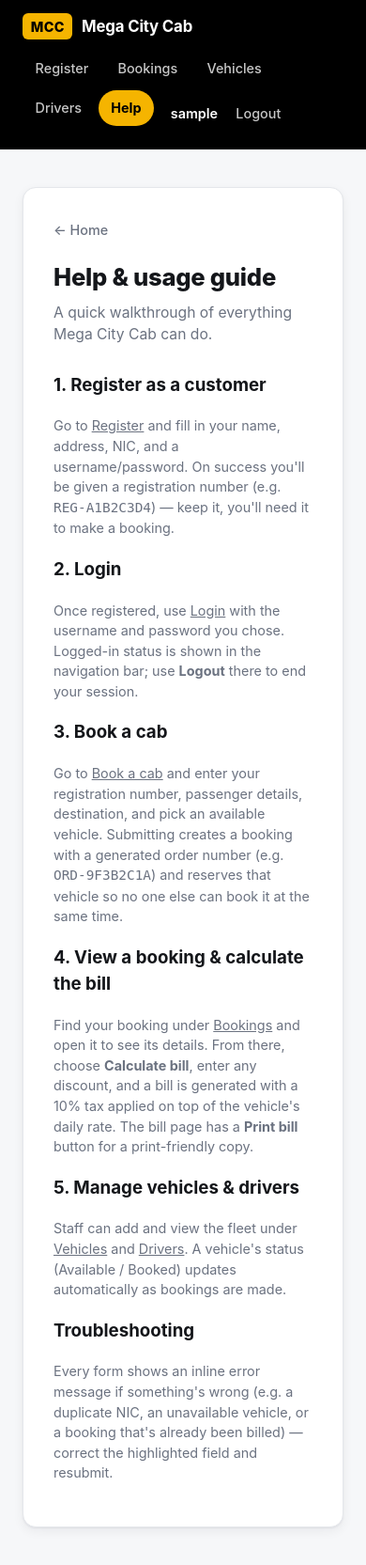
After one commit to thejackalcodm-ai/mega-cabs-, a Spring Boot app: page /help in a window 390 px wide. The commit adds this page. Shown: the whole page at 94% size. Run offline with Spring Boot 4, Linux system fonts and the light colour scheme; the visitor is signed in with stand-in values (Sample User, id 1).

Commit message:
Add session login/logout and a help page (Milestone 8)
Implements requirements 8-9 of the brief, and gives requirement 1
(login) a real UI counterpart - until now it only existed as a
stateless REST endpoint with no way to sign in through the browser.

- LoginWebController adds GET/POST /login (reuses the existing
  AuthService/LoginRequest rather than duplicating credential logic)
  and stores username/role in the HttpSession on success.
- GET /logout calls HttpSession.invalidate() - a genuine session
  teardown, not a cosmetic redirect.
- GlobalModelAttributes (@ControllerAdvice) injects the current
  session username into every Thymeleaf view so the shared nav
  fragment can show Login/Logout state consistently everywhere,
  without touching each controller.
- HelpWebController adds GET /help: a real step-by-step usage guide
  (register -> login -> book -> bill -> manage fleet).

Full suite: 83/83 tests passing (6 new: 5 login, 1 help).

Verified against a freshly packaged jar with a scripted
headless-browser walkthrough (13/13 checks, zero console errors):
wrong password shows a clean inline error, correct login redirects
home and the nav genuinely reflects the session (username + Logout,
no more Login link) and persists across navigation, logout actually
clears the session (nav reverts to Login, username gone), and a blank
login submission redisplays the form with field errors instead of
crashing. A separate sanity pass hit every page in the app and
confirmed HTTP 200, zero console errors, and no horizontal overflow
at a 375px mobile viewport - the new nav markup didn't regress
anything already shipped.

With this milestone every functional/code requirement in the brief
that maps to actual application behaviour is implemented and
live-verified. What remains (UML diagrams, a written test plan, the
final report) is documentation-only work, deferred per the user's own
instruction until they confirm the app works to their satisfaction.

Co-Authored-By: Claude Sonnet 5 <noreply@anthropic.com>
Claude-Session: https://claude.ai/code/session_01BAeKS6XCH6rqywfLpp8VFQ

```diff
--- /dev/null
+++ b/src/main/java/com/megacitycab/controller/HelpWebController.java
@@ -0,0 +1,13 @@
+package com.megacitycab.controller;
+
+import org.springframework.stereotype.Controller;
+import org.springframework.web.bind.annotation.GetMapping;
+
+@Controller
+public class HelpWebController {
+
+    @GetMapping("/help")
+    public String help() {
+        return "help";
+    }
+}
--- a/src/main/resources/static/css/style.css
+++ b/src/main/resources/static/css/style.css
@@ -109,6 +109,23 @@ header.site-header {
     background: var(--color-accent);
     color: var(--color-primary);
     font-weight: 700;
+}
+
+.nav-user {
+    display: flex;
+    align-items: center;
+    gap: 0.5rem;
+    padding: 0.5rem 0.85rem;
+    font-size: 0.9rem;
+}
+
+.nav-username {
+    color: #fff;
+    font-weight: 600;
+}
+
+.nav-user a {
+    padding: 0.35rem 0.7rem;
 }
 
 /* ---------- Layout ---------- */
--- a/src/main/resources/templates/fragments/nav.html
+++ b/src/main/resources/templates/fragments/nav.html
@@ -12,6 +12,14 @@
             <li><a th:href="@{/bookings}" th:classappend="${active == 'bookings'} ? 'active'">Bookings</a></li>
             <li><a th:href="@{/vehicles}" th:classappend="${active == 'vehicles'} ? 'active'">Vehicles</a></li>
             <li><a th:href="@{/drivers}" th:classappend="${active == 'drivers'} ? 'active'">Drivers</a></li>
+            <li><a th:href="@{/help}" th:classappend="${active == 'help'} ? 'active'">Help</a></li>
+            <li th:if="${currentUsername == null}">
+                <a th:href="@{/login}" th:classappend="${active == 'login'} ? 'active'">Login</a>
+            </li>
+            <li th:if="${currentUsername != null}" class="nav-user">
+                <span class="nav-username" th:text="${currentUsername}"></span>
+                <a th:href="@{/logout}">Logout</a>
+            </li>
         </ul>
     </div>
 </header>
--- /dev/null
+++ b/src/main/resources/templates/help.html
@@ -0,0 +1,65 @@
+<!DOCTYPE html>
+<html lang="en" xmlns:th="http://www.thymeleaf.org">
+<head>
+    <meta charset="UTF-8">
+    <meta name="viewport" content="width=device-width, initial-scale=1">
+    <title>Help | Mega City Cab</title>
+    <link rel="icon" type="image/svg+xml" th:href="@{/favicon.svg}">
+    <link rel="stylesheet" th:href="@{/css/style.css}">
+</head>
+<body>
+    <div th:replace="~{fragments/nav :: header('help')}"></div>
+    <main>
+        <div class="card">
+            <a class="back-link" th:href="@{/}">&larr; Home</a>
+            <h2 class="page-title">Help &amp; usage guide</h2>
+            <p class="page-lead">A quick walkthrough of everything Mega City Cab can do.</p>
+
+            <h3>1. Register as a customer</h3>
+            <p class="status-note">
+                Go to <a th:href="@{/register}">Register</a> and fill in your name, address, NIC,
+                and a username/password. On success you'll be given a registration number
+                (e.g. <code>REG-A1B2C3D4</code>) &mdash; keep it, you'll need it to make a booking.
+            </p>
+
+            <h3>2. Login</h3>
+            <p class="status-note">
+                Once registered, use <a th:href="@{/login}">Login</a> with the username and
+                password you chose. Logged-in status is shown in the navigation bar; use
+                <strong>Logout</strong> there to end your session.
+            </p>
+
+            <h3>3. Book a cab</h3>
+            <p class="status-note">
+                Go to <a th:href="@{/book}">Book a cab</a> and enter your registration number,
+                passenger details, destination, and pick an available vehicle. Submitting
+                creates a booking with a generated order number (e.g. <code>ORD-9F3B2C1A</code>)
+                and reserves that vehicle so no one else can book it at the same time.
+            </p>
+
+            <h3>4. View a booking &amp; calculate the bill</h3>
+            <p class="status-note">
+                Find your booking under <a th:href="@{/bookings}">Bookings</a> and open it to see
+                its details. From there, choose <strong>Calculate bill</strong>, enter any
+                discount, and a bill is generated with a 10% tax applied on top of the vehicle's
+                daily rate. The bill page has a <strong>Print bill</strong> button for a
+                print-friendly copy.
+            </p>
+
+            <h3>5. Manage vehicles &amp; drivers</h3>
+            <p class="status-note">
+                Staff can add and view the fleet under <a th:href="@{/vehicles}">Vehicles</a> and
+                <a th:href="@{/drivers}">Drivers</a>. A vehicle's status (Available / Booked)
+                updates automatically as bookings are made.
+            </p>
+
+            <h3>Troubleshooting</h3>
+            <p class="status-note">
+                Every form shows an inline error message if something's wrong (e.g. a duplicate
+                NIC, an unavailable vehicle, or a booking that's already been billed) &mdash;
+                correct the highlighted field and resubmit.
+            </p>
+        </div>
+    </main>
+</body>
+</html>
```
Also changed, not shown: docs/traceability-matrix.md (+46 -4 lines), src/main/java/com/megacitycab/controller/GlobalModelAttributes.java (added, +16 -0 lines), src/main/java/com/megacitycab/controller/LoginWebController.java (added, +58 -0 lines), src/main/resources/templates/index.html (+14 -0 lines), src/main/resources/templates/login.html (added, +40 -0 lines), 2 other files.
